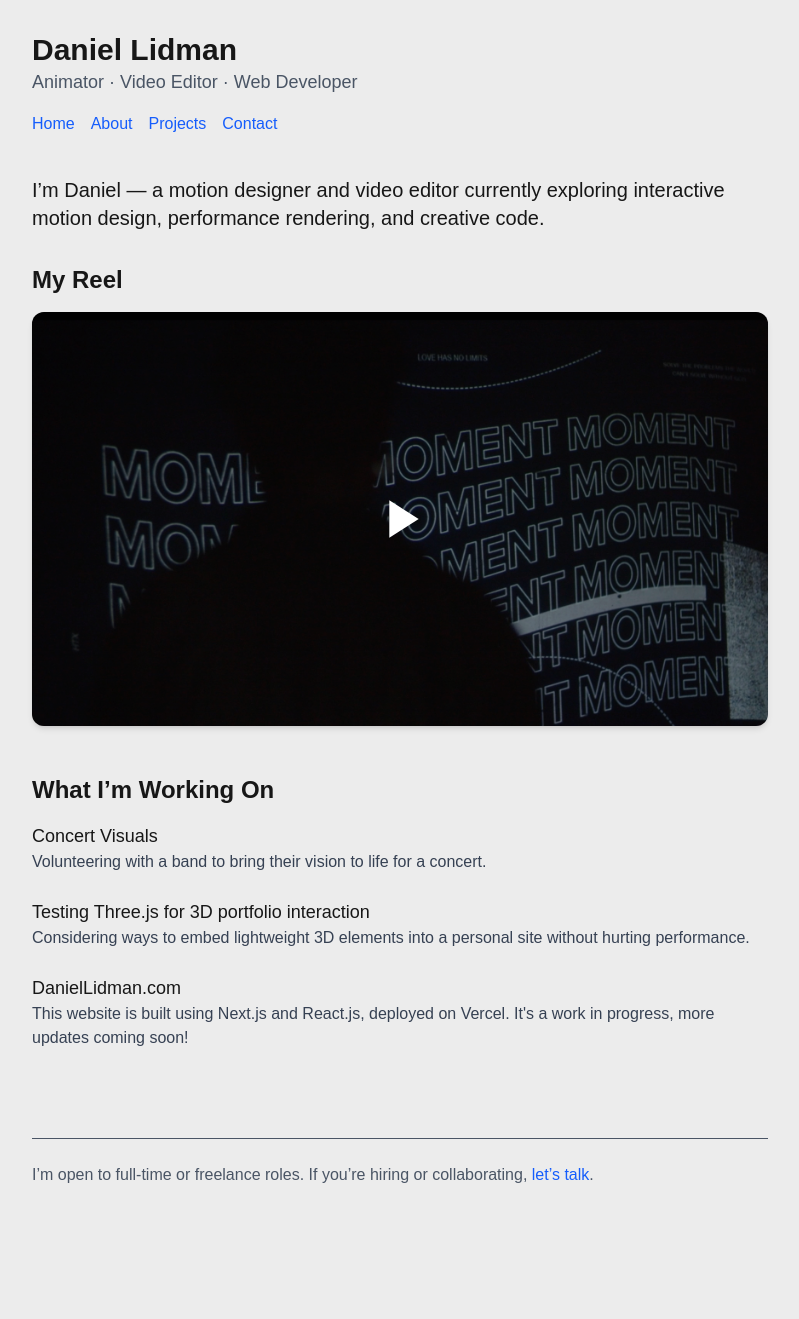
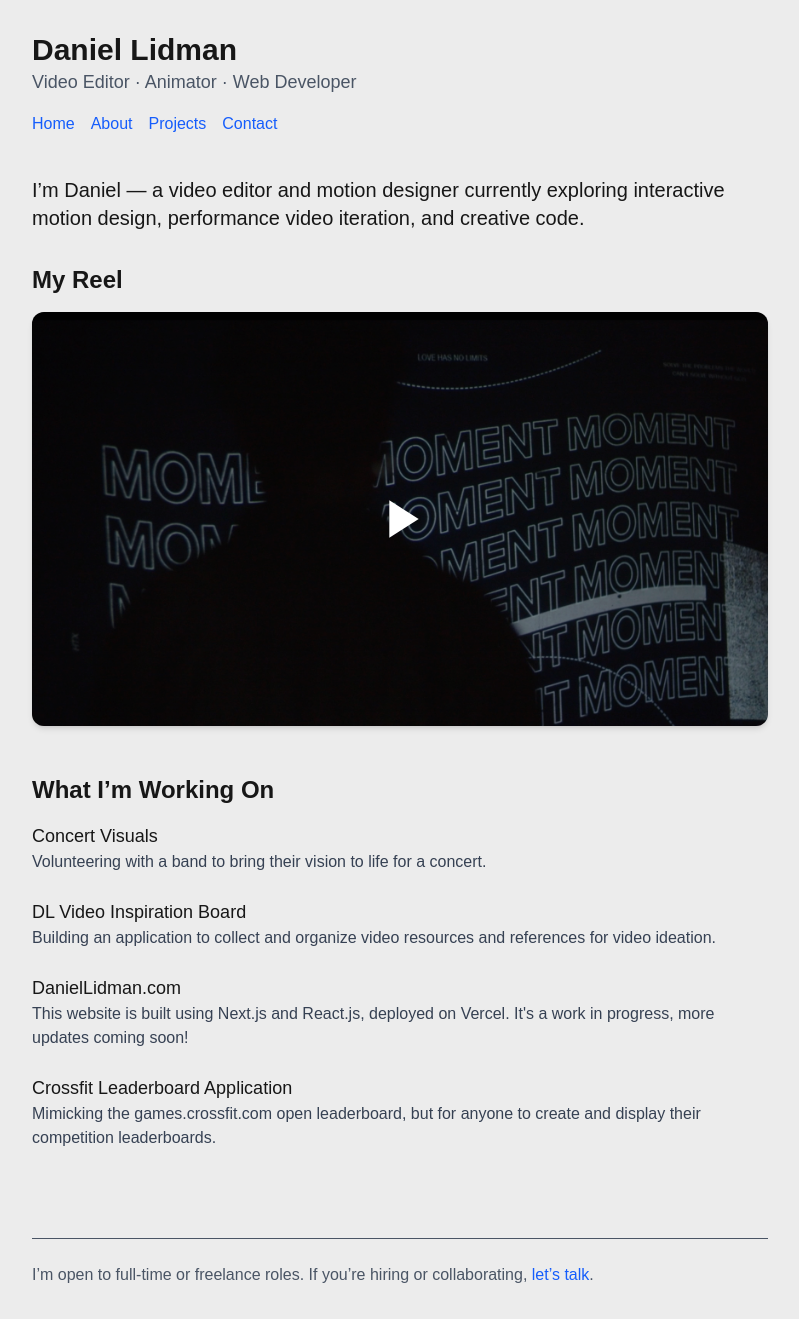
Before and after one commit to daniellidman/daniellidmancom-2025-nextjs, a Next.js app: page / in a window 1280 px wide. Shown: the whole page, without its empty margins (240-1039 px from the left). Before the commit the page ends 1219 px from the top, so only its background shows below. Built offline with nearby package versions, Linux system fonts and the light colour scheme.

Commit message:
revamped for a more video editing focus

```diff
--- a/app/components/WorkExperience.js
+++ b/app/components/WorkExperience.js
@@ -36,12 +36,12 @@ function WorkExperience() {
       headline:
         'Along with my full-time position I’ve also taken on freelance video editing work. I have had the great opportunity to work with amazing brands and grow my skills alongside great creative minds.',
     },
-    {
-      company: 'Ferris State University',
-      title: 'Bachelor of Science',
-      dates: 'December 2015',
-      headline: 'Television & Digital Media Production',
-    },
+    // {
+    //   company: 'Ferris State University',
+    //   title: 'Bachelor of Science',
+    //   dates: 'December 2015',
+    //   headline: 'Television & Digital Media Production',
+    // },
   ];
 
   return (
--- a/app/layout.js
+++ b/app/layout.js
@@ -20,7 +20,7 @@ export default function RootLayout({ children }) {
           <header className="mb-10">
             <h1 className="text-3xl font-bold">Daniel Lidman</h1>
             <p className="text-lg text-gray-600">
-              Animator · Video Editor · Web Developer
+              Video Editor · Animator · Web Developer
             </p>
             <nav className="mt-4 space-x-4">
               <Link href="/" className="text-blue-600 hover:underline">
--- a/app/page.js
+++ b/app/page.js
@@ -2,6 +2,7 @@
 
 import { useState } from 'react';
 import Image from 'next/image';
+import Link from 'next/link';
 
 export default function Home() {
   const [showReel, setShowReel] = useState(false);
@@ -11,8 +12,9 @@ export default function Home() {
       {/* Intro Section */}
       <section className="mb-12">
         <p className="text-xl">
-          I’m Daniel — a motion designer and video editor currently exploring
-          interactive motion design, performance rendering, and creative code.
+          I’m Daniel — a video editor and motion designer currently exploring
+          interactive motion design, performance video iteration, and creative
+          code.
         </p>
 
         <div>
@@ -65,11 +67,11 @@ export default function Home() {
           </li>
           <li>
             <div className="text-lg font-medium">
-              Testing Three.js for 3D portfolio interaction
+              DL Video Inspiration Board
             </div>
             <p className="text-gray-700">
-              Considering ways to embed lightweight 3D elements into a personal
-              site without hurting performance.
+              Building an application to collect and organize video resources
+              and references for video ideation.
             </p>
           </li>
           <li>
@@ -79,6 +81,15 @@ export default function Home() {
               Vercel. It's a work in progress, more updates coming soon!`}
             </p>
           </li>
+          <li>
+            <div className="text-lg font-medium">
+              <Link href="">Crossfit Leaderboard Application</Link>
+            </div>
+            <p className="text-gray-700">
+              Mimicking the games.crossfit.com open leaderboard, but for anyone
+              to create and display their competition leaderboards.
+            </p>
+          </li>
         </ul>
       </section>
     </main>
```
